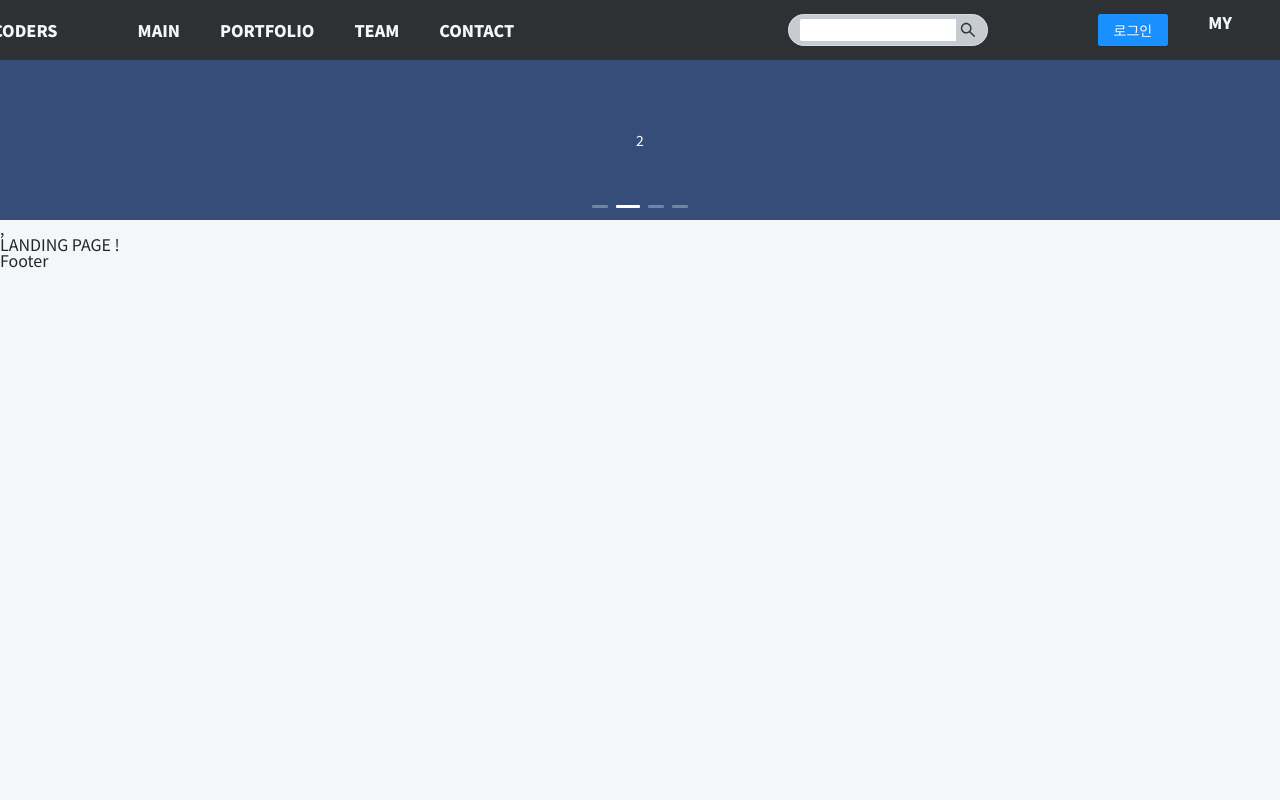
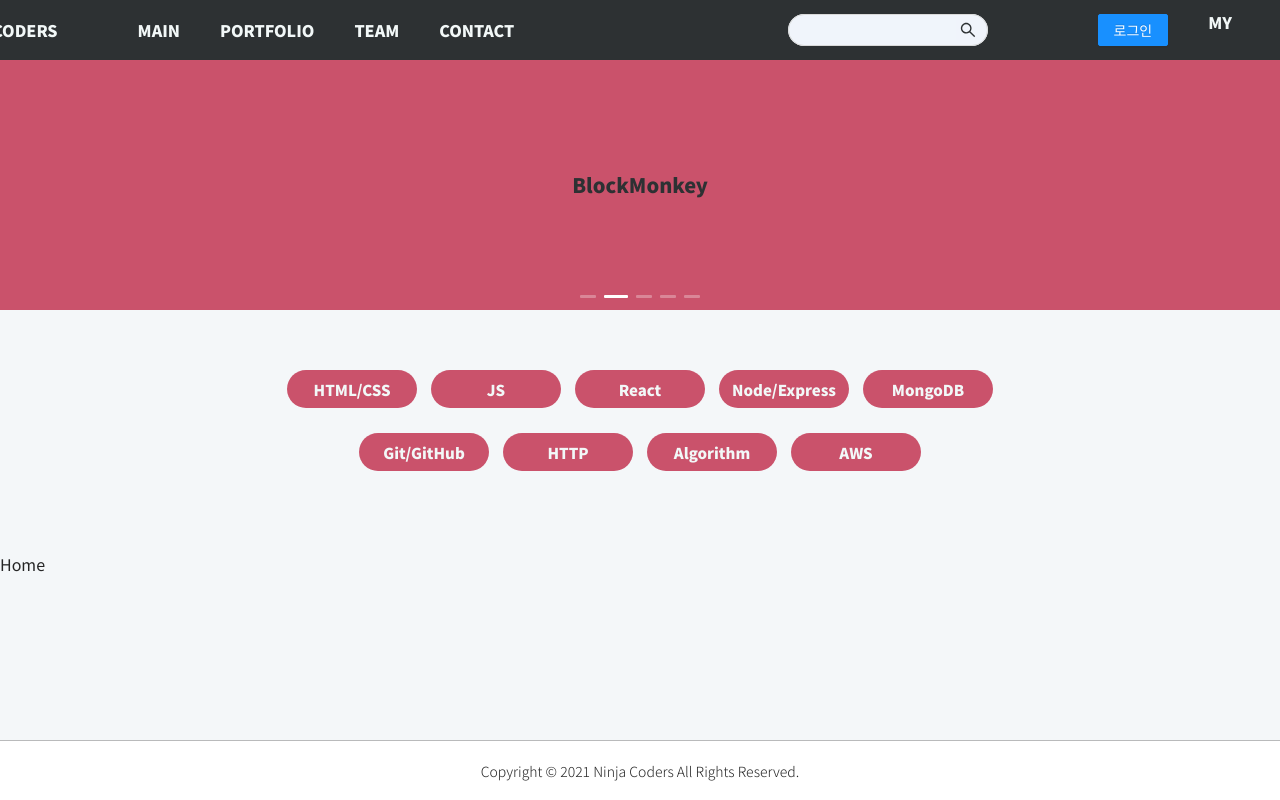
Before and after one commit to blockmonkey1992/Team_TeamBlog, a React (Create React App) app in the folder client/: page / in a window 1280 px wide. Built offline with nearby package versions, Linux system fonts and the light colour scheme; no server answers.

Commit message:
Category

```diff
--- a/client/src/Components/Footer/Footer.js
+++ b/client/src/Components/Footer/Footer.js
@@ -1,9 +1,15 @@
 import React from 'react'
+import '../../Scss/Footer.scss';
 
 function Footer() {
+
+    const year = new Date();
+
     return (
-        <div>
-Footer
+        <div className="footerWrapper">
+            <div>
+                Copyright © 2021 Ninja Coders All Rights Reserved.
+            </div>
         </div>
     )
 }
--- a/client/src/Components/Header/Header.js
+++ b/client/src/Components/Header/Header.js
@@ -10,8 +10,6 @@ import Login from '../Login/Login';
 
 
 const formItemLayout = {
-
-
   labelCol: {
     xs: {
       span: 24,
@@ -32,25 +30,25 @@ const formItemLayout = {
 
 function Header() {
     return (
-        <div className='wrapper'>
+        <div className='headerWrapper'>
             <Form
                 style={{
                 margin: '0 auto',
                 }}
                 {...formItemLayout}
             />
-            <div className='headerName'>NINJA CODERS</div>
+            <a href='/' className='headerName'>NINJA CODERS</a>
             <div className='headerMiddle'>
                 <div className='menu'>
-                    <div>MAIN</div>
-                    <div>PORTFOLIO</div>
-                    <div>TEAM</div>
-                    <div>CONTACT</div>
+                    <a href='/'>MAIN</a>
+                    <a href='/portfolio'>PORTFOLIO</a>
+                    <a href='/introduce'>TEAM</a>
+                    <a href='/contact'>CONTACT</a>
                 </div>
                 <div className='searchBar'>
                     <Form.Item style={{
                         borderRadius: '20px',
-                        backgroundColor: '#f0f5fb8b',
+                        backgroundColor: '#F0F5FB',
                         width: '200px',
                         outline: 'none',
                         }}>
--- /dev/null
+++ b/client/src/Components/Home/Category.js
@@ -0,0 +1,171 @@
+import React, { useState, useEffect } from 'react';
+import { CloseOutlined } from '@ant-design/icons'
+import styled from "styled-components";
+import '../../Scss/Category.scss';
+
+function Category(props) {
+
+    useEffect(() => {
+        console.log(props);
+    }, [])
+
+    const [HtmlCssCategory, setHtmlCssCategory] = useState(true);
+    const [JsCategory, setJsCategory] = useState(true);
+    const [ReactCategory, setReactCategory] = useState(true);
+    const [NodeExpressCategory, setNodeExpressCategory] = useState(true);
+    const [MongodbCategory, setMongodbCategory] = useState(true);
+    const [GitCategory, setGitCategory] = useState(true);
+    const [HttpCategory, setHttp] = useState(true);
+    const [AlgorithmCategory, setAlgorithm] = useState(true);
+    const [AwsCategory, setAws] = useState(true);
+    const [CloseBtn, setCloseBtn] = useState(true);
+
+    const handleHtmlBtnClick = () => {
+        setHtmlCssCategory(true);
+        setJsCategory(false);
+        setReactCategory(false);
+        setNodeExpressCategory(false);
+        setMongodbCategory(false);
+        setGitCategory(false);
+        setHttp(false);
+        setAlgorithm(false);
+        setAws(false);
+        setCloseBtn(false);
+    }
+    const handleJsBtnClick = () => {
+        setHtmlCssCategory(false);
+        setJsCategory(true);
+        setReactCategory(false);
+        setNodeExpressCategory(false);
+        setMongodbCategory(false);
+        setGitCategory(false);
+        setHttp(false);
+        setAlgorithm(false);
+        setAws(false);
+        setCloseBtn(false);
+    }
+    const handleReactBtnClick = () => {
+        setHtmlCssCategory(false);
+        setJsCategory(false);
+        setReactCategory(true);
+        setNodeExpressCategory(false);
+        setMongodbCategory(false);
+        setGitCategory(false);
+        setHttp(false);
+        setAlgorithm(false);
+        setAws(false);
+        setCloseBtn(false);
+    }
+    const handleNodeBtnClick = () => {
+        setHtmlCssCategory(false);
+        setJsCategory(false);
+        setReactCategory(false);
+        setNodeExpressCategory(true);
+        setMongodbCategory(false);
+        setGitCategory(false);
+        setHttp(false);
+        setAlgorithm(false);
+        setAws(false);
+        setCloseBtn(false);
+    }
+    const handleMongoBtnClick = () => {
+        setHtmlCssCategory(false);
+        setJsCategory(false);
+        setReactCategory(false);
+        setNodeExpressCategory(false);
+        setMongodbCategory(true);
+        setGitCategory(false);
+        setHttp(false);
+        setAlgorithm(false);
+        setAws(false);
+        setCloseBtn(false);
+    }
+    const handleGitBtnClick = () => {
+        setHtmlCssCategory(false);
+        setJsCategory(false);
+        setReactCategory(false);
+        setNodeExpressCategory(false);
+        setMongodbCategory(false);
+        setGitCategory(true);
+        setHttp(false);
+        setAlgorithm(false);
+        setAws(false);
+        setCloseBtn(false);
+    }
+    const handleHttpBtnClick = () => {
+        setHtmlCssCategory(false);
+        setJsCategory(false);
+        setReactCategory(false);
+        setNodeExpressCategory(false);
+        setMongodbCategory(false);
+        setGitCategory(false);
+        setHttp(true);
+        setAlgorithm(false);
+        setAws(false);
+        setCloseBtn(false);
+    }
+    const handleAlgorithmBtnClick = () => {
+        setHtmlCssCategory(false);
+        setJsCategory(false);
+        setReactCategory(false);
+        setNodeExpressCategory(false);
+        setMongodbCategory(false);
+        setGitCategory(false);
+        setHttp(false);
+        setAlgorithm(true);
+        setAws(false);
+        setCloseBtn(false);
+    }
+    const handleAwsBtnClick = () => {
+        setHtmlCssCategory(false);
+        setJsCategory(false);
+        setReactCategory(false);
+        setNodeExpressCategory(false);
+        setMongodbCategory(false);
+        setGitCategory(false);
+        setHttp(false);
+        setAlgorithm(false);
+        setAws(true);
+        setCloseBtn(false);
+    }
+    const handleCloseBtnClick = () => {
+        setHtmlCssCategory(true);
+        setJsCategory(true);
+        setReactCategory(true);
+        setNodeExpressCategory(true);
+        setMongodbCategory(true);
+        setGitCategory(true);
+        setHttp(true);
+        setAlgorithm(true);
+        setAws(true);
+        setCloseBtn(true);
+    }
+
+    return (
+        <div className="categoryWrapper">
+            <button className="closeBtn" onClick={handleCloseBtnClick} value={CloseBtn} style={{display: CloseBtn ? 'none' : 'block'}}>
+                <CloseOutlined style={{marginLeft: '-3.7px'}} />
+            </button>
+            <div className="buttonColumn">
+                <CategoryBtn onClick={handleHtmlBtnClick} value={HtmlCssCategory} opacity={HtmlCssCategory ? 1 : 0.4}>HTML/CSS</CategoryBtn>
+                <CategoryBtn onClick={handleJsBtnClick} value={JsCategory} opacity={JsCategory ? 1 : 0.4}>JS</CategoryBtn>
+                <CategoryBtn onClick={handleReactBtnClick} value={ReactCategory} opacity={ReactCategory ? 1 : 0.4}>React</CategoryBtn>
+                <CategoryBtn onClick={handleNodeBtnClick} value={NodeExpressCategory} opacity={NodeExpressCategory ? 1 : 0.4}>Node/Express</CategoryBtn>
+                <CategoryBtn onClick={handleMongoBtnClick} value={MongodbCategory} opacity={MongodbCategory ? 1 : 0.4}>MongoDB</CategoryBtn>
+            </div>
+            <div className="buttonColumn">
+                <CategoryBtn onClick={handleGitBtnClick} value={GitCategory} opacity={GitCategory ? 1 : 0.4}>Git/GitHub</CategoryBtn>
+                <CategoryBtn onClick={handleHttpBtnClick} value={HttpCategory} opacity={HttpCategory ? 1 : 0.4}>HTTP</CategoryBtn>
+                <CategoryBtn onClick={handleAlgorithmBtnClick} value={AlgorithmCategory} opacity={AlgorithmCategory ? 1 : 0.4}>Algorithm</CategoryBtn>
+                <CategoryBtn onClick={handleAwsBtnClick} value={AwsCategory} opacity={AwsCategory ? 1 : 0.4}>AWS</CategoryBtn>
+            </div>
+        </div>
+    )
+}
+
+export default Category;
+
+const CategoryBtn = styled.button`
+    opacity: ${props => props.opacity};
+    /* box-shadow:0 0 20px 0 rgba(0,0,0,.35); */
+`;
--- /dev/null
+++ b/client/src/Components/Home/Home.js
@@ -0,0 +1,11 @@
+import React from 'react'
+
+function Home() {
+    return (
+        <div>
+            Home
+        </div>
+    )
+}
+
+export default Home
--- a/client/src/Components/LandingPage/LandingCarousel.js
+++ b/client/src/Components/LandingPage/LandingCarousel.js
@@ -4,29 +4,34 @@ import { Carousel } from 'antd';
 function LandingCarousel() {
 
     const contentStyle = {
-        height: '160px',
-        color: '#fff',
-        lineHeight: '160px',
+        height: '250px',
+        fontWeight: '900',
+        fontSize: '20px',
+        color: '#2D3133',
+        lineHeight: '250px',
         textAlign: 'center',
-        background: '#364d79',
+        background: '#CA526B',
       };
 
     return (
         <div>
              <Carousel autoplay>
                 <div>
-      <h3 style={contentStyle}>1</h3>
+                  <h3 style={contentStyle}>Hello, We are Ninja Coders!</h3>
                 </div>
                 <div>
-      <h3 style={contentStyle}>2</h3>
+                  <h3 style={contentStyle}>BlockMonkey</h3>
                 </div>
                 <div>
-      <h3 style={contentStyle}>3</h3>
+                  <h3 style={contentStyle}>Kkevi</h3>
                 </div>
                 <div>
-      <h3 style={contentStyle}>4</h3>
+                  <h3 style={contentStyle}>Minseo</h3>
                 </div>
-  </Carousel>,
+                <div>
+                  <h3 style={contentStyle}>Yohan</h3>
+                </div>
+              </Carousel>
         </div>
     )
 }
--- a/client/src/Components/LandingPage/LandingPage.js
+++ b/client/src/Components/LandingPage/LandingPage.js
@@ -1,6 +1,8 @@
 import React, { useEffect, useState } from 'react';
 import Axios from "axios";
 import LandingCarousel from "./LandingCarousel";
+import Home from '../Home/Home';
+import Category from '../Home/Category';
 
 function LandingPage() {
 
@@ -12,7 +14,8 @@ function LandingPage() {
     return (
         <div>
             <LandingCarousel />
-            LANDING PAGE !
+            <Category />
+            <Home />
         </div>
     )
 }
--- /dev/null
+++ b/client/src/Scss/Category.scss
@@ -0,0 +1,52 @@
+/* ----------------------------------------------
+ * Generated by Animista on 2021-5-4 20:12:31
+ * Licensed under FreeBSD License.
+ * See http://animista.net/license for more info.
+ * w: http://animista.net, t: @cssanimista
+ * ---------------------------------------------- */
+
+ @-webkit-keyframes shadow-drop-2-center{0%{-webkit-transform:translateZ(0);transform:translateZ(0);-webkit-box-shadow:0 0 0 0 transparent;box-shadow:0 0 0 0 transparent}100%{-webkit-transform:translateZ(50px);transform:translateZ(50px);-webkit-box-shadow:0 0 20px 0 rgba(0,0,0,.35);box-shadow:0 0 20px 0 rgba(0,0,0,.35)}}@keyframes shadow-drop-2-center{0%{-webkit-transform:translateZ(0);transform:translateZ(0);-webkit-box-shadow:0 0 0 0 transparent;box-shadow:0 0 0 0 transparent}100%{-webkit-transform:translateZ(50px);transform:translateZ(50px);-webkit-box-shadow:0 0 20px 0 rgba(0,0,0,.35);box-shadow:0 0 20px 0 rgba(0,0,0,.35)}}
+.categoryWrapper{
+    display: flex;
+    flex-direction: column;
+    align-items: center;
+    justify-content: center;
+    margin: 60px 0px;
+    position: relative;
+    .closeBtn{
+        background-color: #2D3133;
+        display: flex;
+        justify-content: center;
+        align-items: center;
+        text-align: center;
+        width: 18px; height: 18px;
+        border-radius: 50%;
+        font-size: 14px;
+        color: #F2F8F8;
+        border: none;
+        position: absolute;
+        top: -28px;
+        // display: none;
+        &:hover{
+            cursor: pointer;
+        }
+    }
+}
+
+.buttonColumn{
+    margin-bottom: 25px;
+    button{
+        background-color: #CA526B;
+        border: none;
+        width: 130px; height: 38px;
+        margin: 0px 7px;
+        border-radius: 20px;
+        color: #F2F8F8;
+        font-weight: 900;
+        font-size: 15px;
+        &:hover{
+            cursor: pointer;
+            animation: shadow-drop-2-center 0.4s cubic-bezier(0.250, 0.460, 0.450, 0.940) both;
+        }
+    }
+}
--- /dev/null
+++ b/client/src/Scss/Footer.scss
@@ -0,0 +1,14 @@
+.footerWrapper{
+    border-top: 0.5px solid #2d313355;
+    width: 100%; height: 60px;
+    background-color: white;
+    display: flex;
+    justify-content: center;
+    align-items: center;
+    position: fixed;
+    bottom : 0;
+    div{
+        font-size: 14px;
+        font-weight: 300;
+    }
+}
--- a/client/src/Scss/Header.scss
+++ b/client/src/Scss/Header.scss
@@ -1,4 +1,4 @@
-.wrapper{
+.headerWrapper{
     display: flex;
     justify-content: space-between;
     align-items: center;
@@ -8,10 +8,17 @@
     font-weight: 900;
     margin-left: -320px;
     // font-size: 16px;
+    a{
+        color: #F2F8F8;
+    }
 }
 
 .headerName{
     margin-right: 5%;
+    color: #F2F8F8;
+    :hover{
+        color: #CA526B;
+    }
 }
 
 .headerMiddle{
@@ -21,8 +28,9 @@
     width: 55%;
     .menu{
         display: flex;
-        div{
+        a{
             margin-right: 40px;
+            color: #F2F8F8;
         }
     }
 }
@@ -43,5 +51,5 @@
 }
 
 .ant-input{
-    background-color: white;
+    background-color: #F0F5FB;
 }
```
Lines whose indentation alone changed are shown as unchanged.
